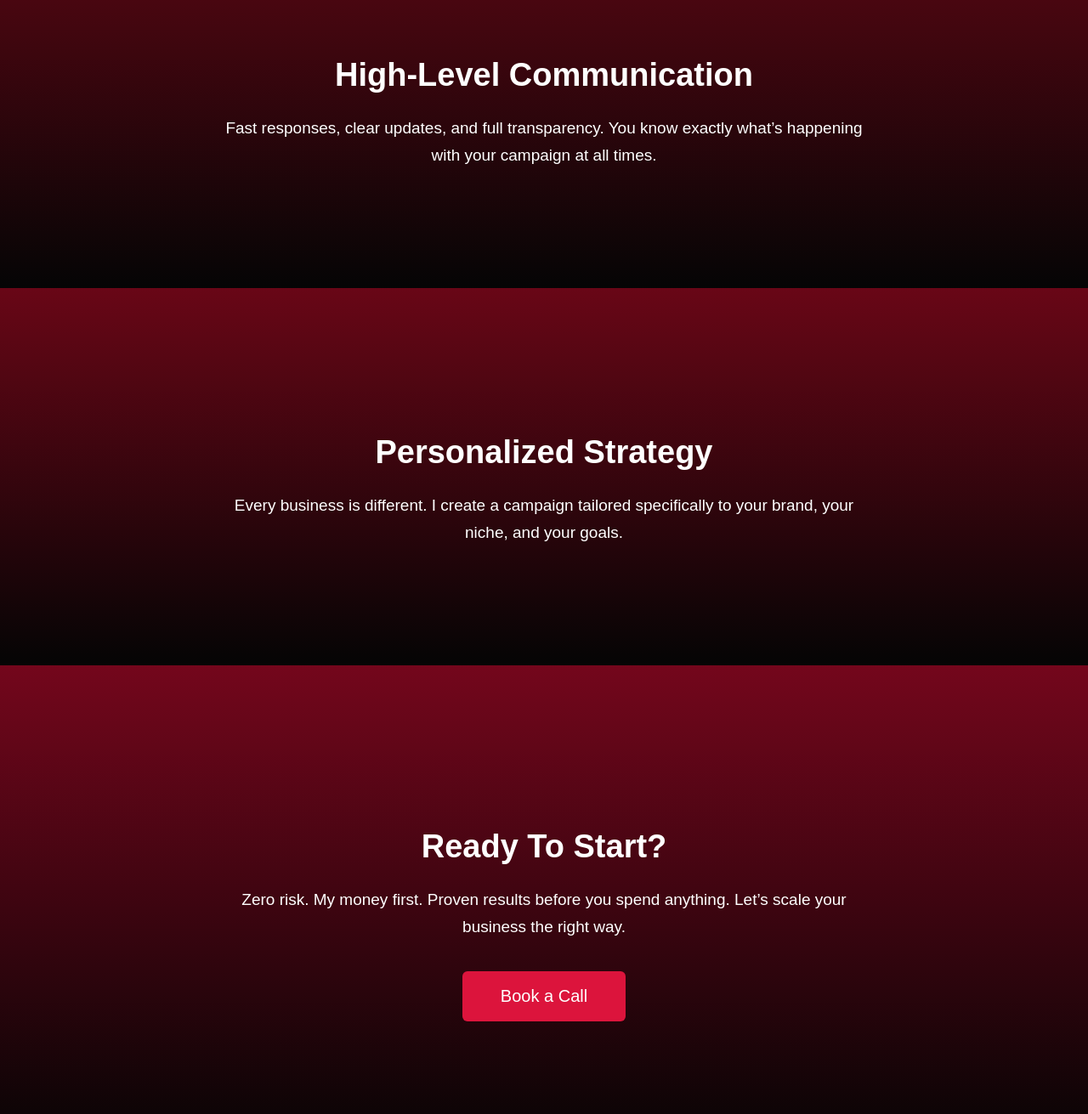
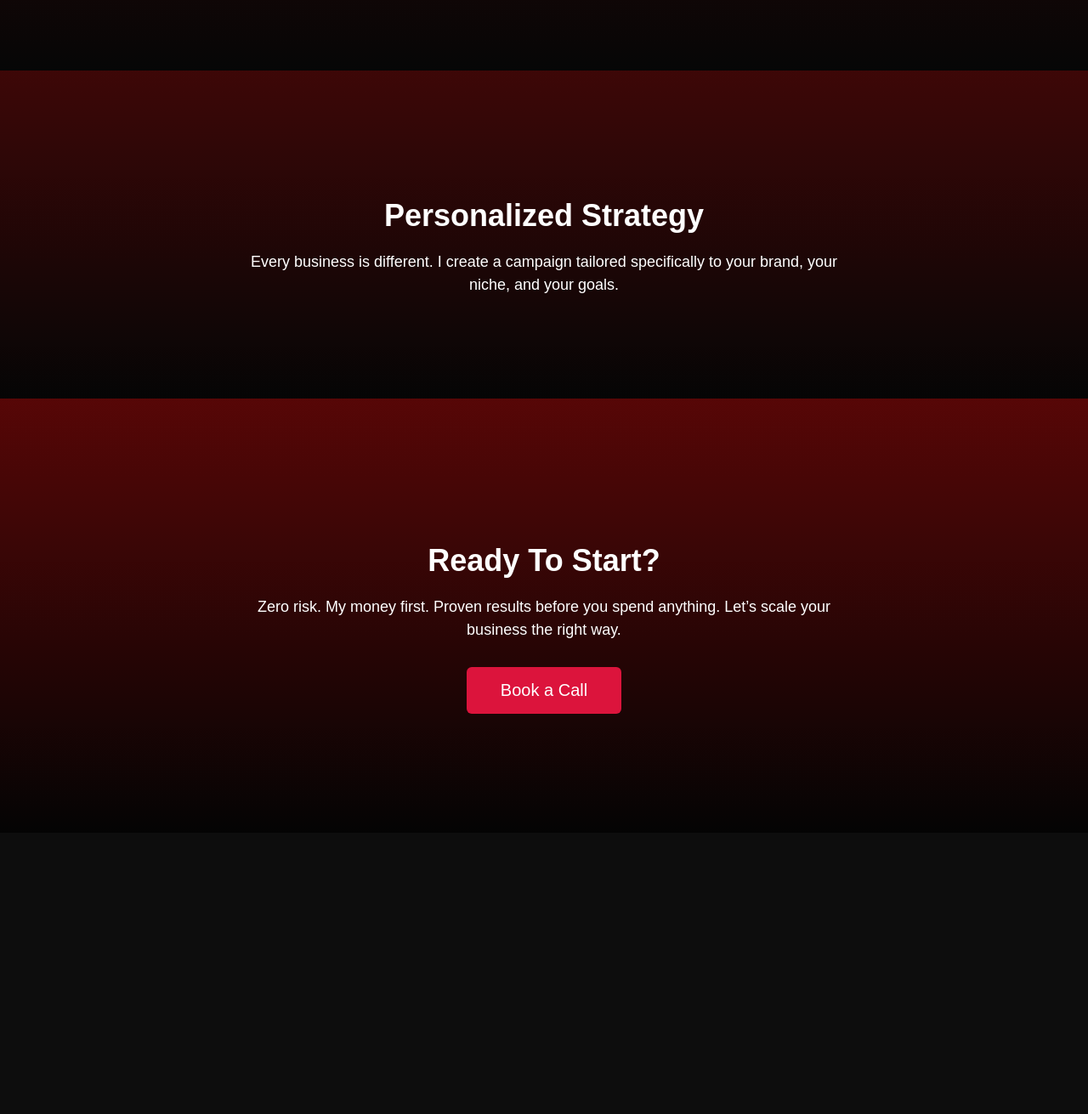
Before and after one commit to connorstagg72-collab/Crimson-Strategies, a plain HTML site: page index.html in a window 1280 px wide. Shown: the part 1489-2800 px from the top of the page at 85% size. After the commit the page ends 2469 px from the top, so only its background shows below. Drawn offline with Linux system fonts and the light colour scheme.

Commit message:
Update index.html

```diff
--- a/index.html
+++ b/index.html
@@ -22,86 +22,83 @@
     .hero {
       height: 100vh;
       background: linear-gradient(
-          rgba(0, 0, 0, 0.78),
-          rgba(0, 0, 0, 0.78)
+          rgba(0, 0, 0, 0.75),
+          rgba(0, 0, 0, 0.75)
         ),
         url("chatgpt-hero.png") center/cover no-repeat fixed;
       display: flex;
-      align-items: flex-end;   /* moves content lower */
+      align-items: center;
       justify-content: center;
-      padding-bottom: 140px;   /* more spacing below text */
       text-align: center;
-      padding-left: 20px;
-      padding-right: 20px;
+      padding: 0 20px;
     }
 
     .hero h1 {
       font-size: 58px;
       letter-spacing: 2px;
-      margin: 0 0 20px;
+      margin: 0 0 15px;
     }
 
     .hero p {
       font-size: 20px;
-      max-width: 670px;
+      max-width: 600px;
       margin: 0 auto;
-      line-height: 1.7;
+      line-height: 1.6;
     }
 
     /* ---------- SHARED SECTION STYLING ---------- */
     section {
-      padding: 140px 20px; /* more spacing for each section */
+      padding: 120px 20px;
       text-align: center;
       position: relative;
     }
 
     section h2 {
-      font-size: 38px;
-      margin-bottom: 25px;
+      font-size: 36px;
+      margin-bottom: 20px;
     }
 
     section p {
-      font-size: 19px;
-      max-width: 760px;
+      font-size: 18px;
+      max-width: 700px;
       margin: 0 auto;
-      line-height: 1.7;
+      line-height: 1.5;
     }
 
-    /* ---------- STRONGER, MORE VISIBLE CRIMSON GRADIENTS ---------- */
-
+    /* ---------- GRADIENT OVERLAYS (LESS TRANSPARENT AS REQUESTED) ---------- */
     .gradient-1 {
       background: linear-gradient(
-        rgba(140, 0, 20, 0.55),
-        rgba(0, 0, 0, 0.6)
+        rgba(80, 0, 0, 0.45),
+        rgba(0, 0, 0, 0.5)
       );
     }
 
     .gradient-2 {
       background: linear-gradient(
-        rgba(160, 0, 25, 0.55),
-        rgba(0, 0, 0, 0.62)
+        rgba(100, 0, 0, 0.4),
+        rgba(0, 0, 0, 0.55)
       );
     }
 
     .gradient-3 {
       background: linear-gradient(
-        rgba(180, 0, 30, 0.55),
-        rgba(0, 0, 0, 0.65)
+        rgba(120, 0, 0, 0.45),
+        rgba(0, 0, 0, 0.6)
       );
     }
 
-    /* ---------- FINAL CTA ---------- */
+    /* ---------- FINAL CALL SECTION ---------- */
     .cta {
-      padding: 160px 20px;
+      padding: 140px 20px;
       background: linear-gradient(
-        rgba(200, 0, 40, 0.55),
+        rgba(160, 0, 0, 0.5),
         rgba(0, 0, 0, 0.7)
       );
     }
 
     .cta-button {
-      margin-top: 35px;
-      padding: 18px 45px;
+      margin-top: 30px;
+      padding: 16px 40px;
       background: crimson;
       color: white;
       border: none;
```
